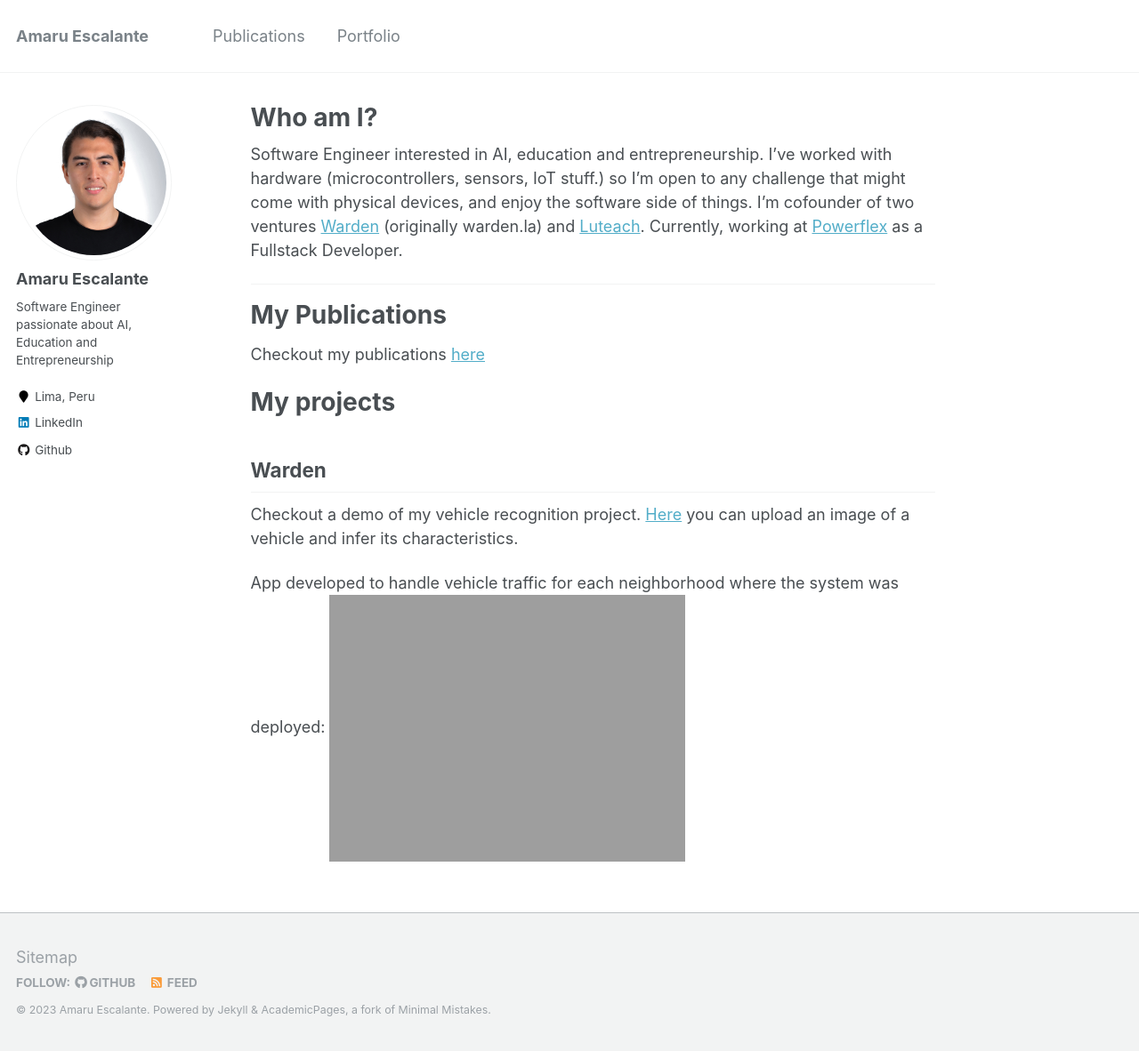
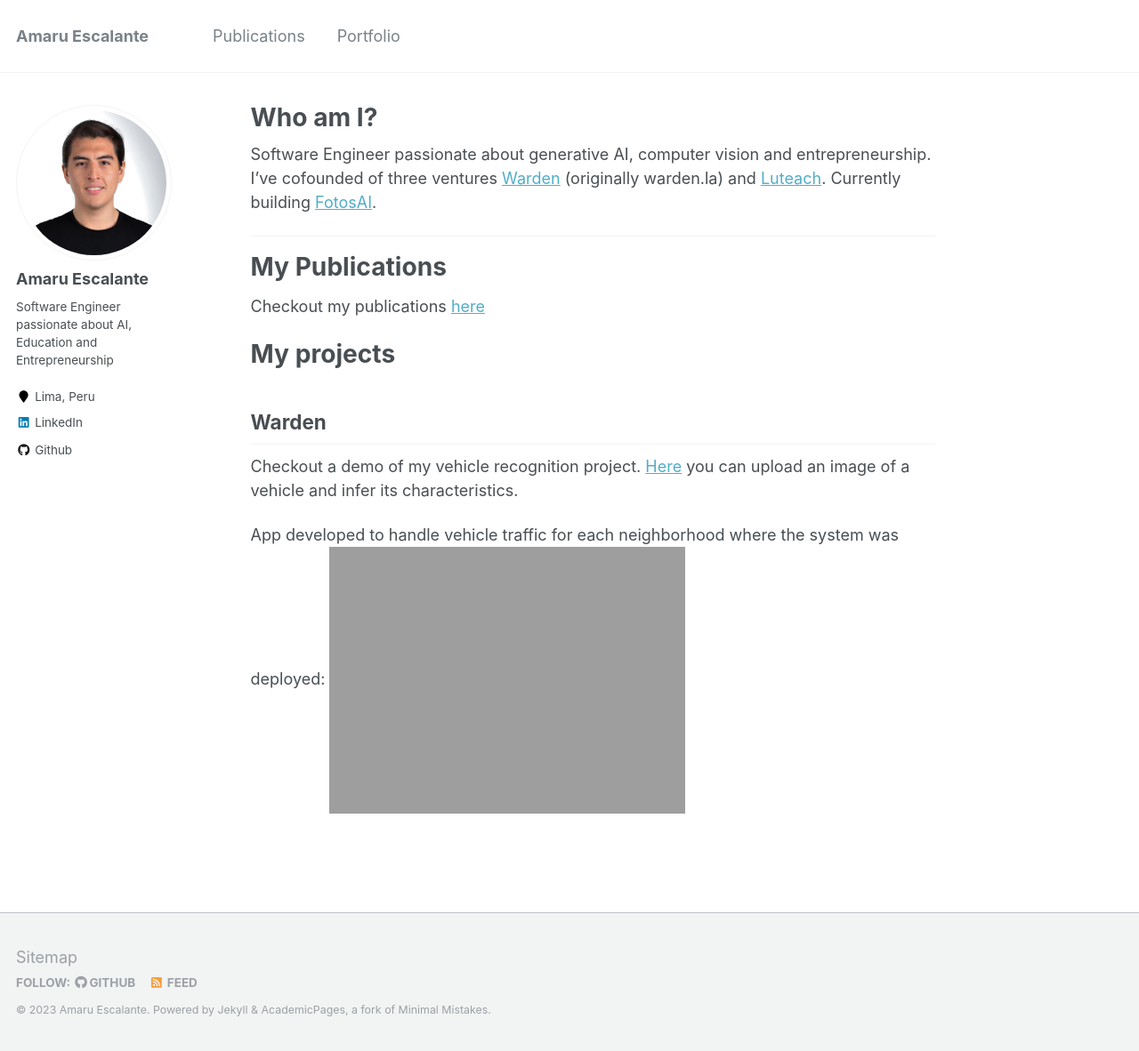
Before and after one commit to AmaruEscalante/amaru.github.io, a Jekyll site: the page built from _pages/about.md, in a window 1280 px wide and 1182 px high. Shown: the whole window at 89% size. Built offline with Jekyll 4.4.1, drawn with Linux system fonts in a browser that asks for light colours.

Commit message:
feat: update description

```diff
--- a/_pages/about.md
+++ b/_pages/about.md
@@ -8,7 +8,7 @@ redirect_from:
   - /about.html
 ---
 
-Software Engineer interested in AI, education and entrepreneurship. I've worked with hardware (microcontrollers, sensors, IoT stuff.) so I'm open to any challenge that might come with physical devices, and enjoy the software side of things. I'm cofounder of two ventures [Warden](https://wardentec.com) (originally warden.la) and [Luteach](https://luteach.com). Currently, working at [Powerflex](https://powerflex.com) as a Fullstack Developer.
+Software Engineer passionate about generative AI, computer vision and entrepreneurship. I've cofounded of three ventures [Warden](https://wardentec.com) (originally warden.la) and [Luteach](https://luteach.com). Currently building [FotosAI](https://app.fotosai.xyz).
 
 
 ---
```
